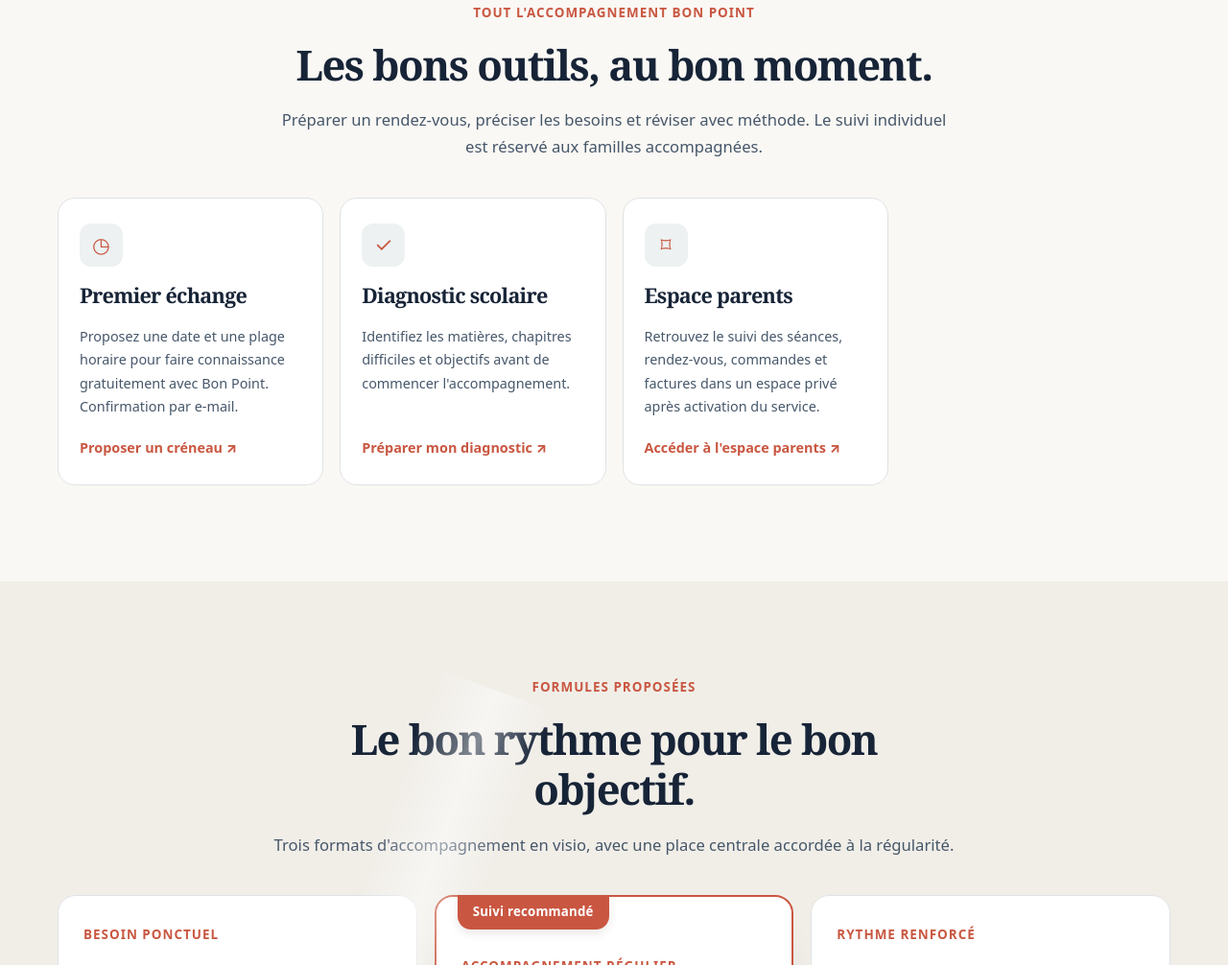
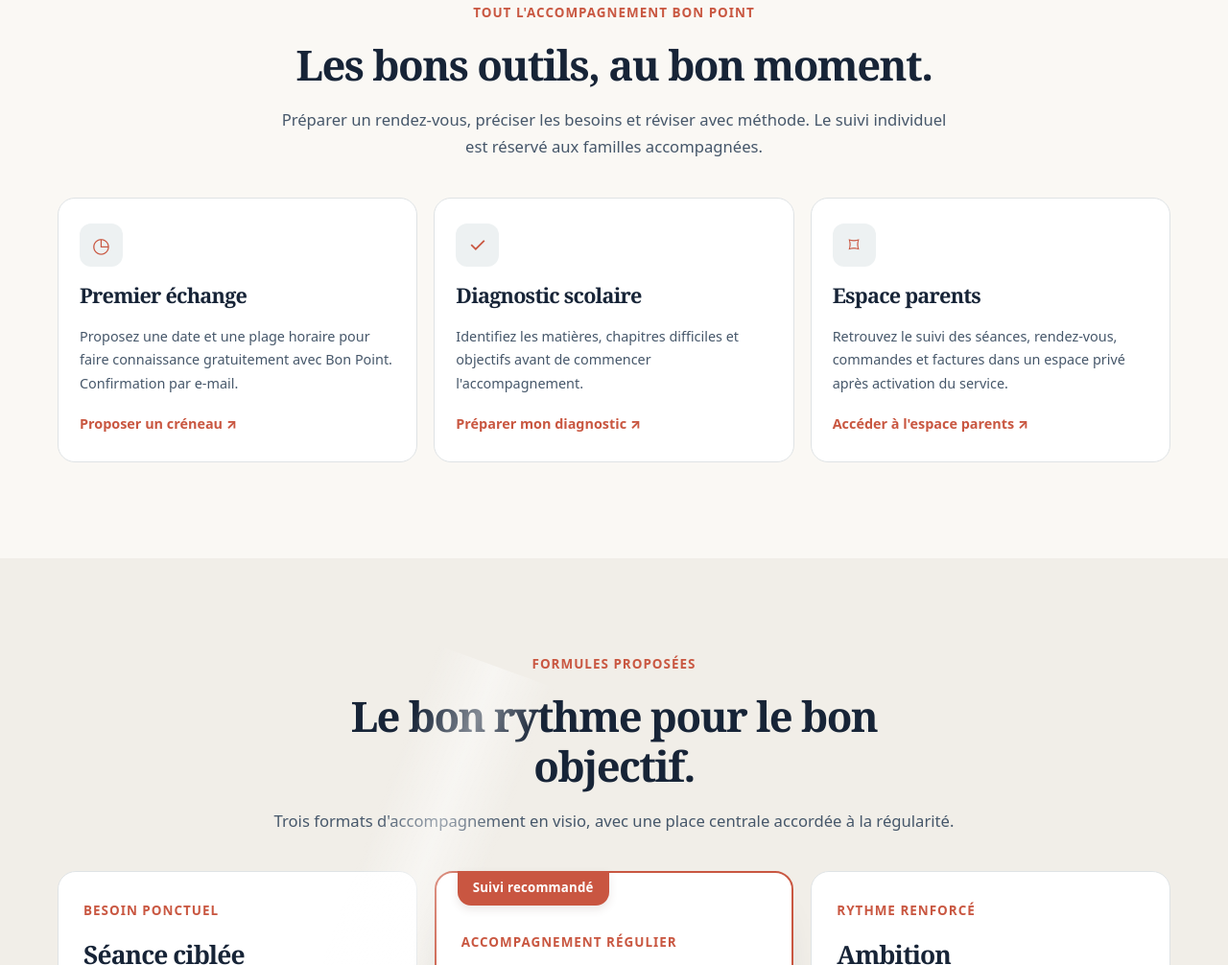
Before and after one commit to bon-point/bon-point, a plain HTML site: page index.html in a window 1280 px wide. Shown: the part 3233-4239 px from the top of the page at 96% size. Drawn offline with Linux system fonts and the light colour scheme; no server answers.

Commit message:
Rééquilibrer la grille des trois services en retirant la bibliothèque provisoire

```diff
--- a/index.html
+++ b/index.html
@@ -165,7 +165,7 @@
 }
 @media(prefers-reduced-motion:reduce){.navlinks a{transition:none!important}}
 
-.tools-grid{display:grid;grid-template-columns:repeat(4,minmax(0,1fr));gap:17px}.tool-card{background:white;border:1px solid var(--line);border-radius:18px;padding:26px 22px;display:flex;flex-direction:column}.tool-card .tool-icon{width:45px;height:45px;border-radius:12px;background:#edf1f2;display:grid;place-items:center;font-size:1.35rem;color:var(--rust);margin-bottom:17px}.tool-card h3{font:600 1.35rem Georgia,serif;line-height:1.22}.tool-card p{font-size:.9rem;flex:1}.tool-card a{font-size:.9rem;font-weight:800;text-decoration:none;color:var(--rust)}.tool-card a:hover{text-decoration:underline}@media(max-width:1100px){.tools-grid{grid-template-columns:repeat(2,minmax(0,1fr))}}@media(max-width:640px){.tools-grid{grid-template-columns:1fr}}
+.tools-grid{display:grid;grid-template-columns:repeat(3,minmax(0,1fr));gap:17px}.tool-card{background:white;border:1px solid var(--line);border-radius:18px;padding:26px 22px;display:flex;flex-direction:column}.tool-card .tool-icon{width:45px;height:45px;border-radius:12px;background:#edf1f2;display:grid;place-items:center;font-size:1.35rem;color:var(--rust);margin-bottom:17px}.tool-card h3{font:600 1.35rem Georgia,serif;line-height:1.22}.tool-card p{font-size:.9rem;flex:1}.tool-card a{font-size:.9rem;font-weight:800;text-decoration:none;color:var(--rust)}.tool-card a:hover{text-decoration:underline}@media(max-width:1100px){.tools-grid{grid-template-columns:repeat(2,minmax(0,1fr))}}@media(max-width:640px){.tools-grid{grid-template-columns:1fr}}
 </style>
 <script type="application/ld+json">{"@context":"https://schema.org","@type":"EducationalOrganization","name":"Bon Point","url":"https://bon-point.github.io/bon-point/","description":"Accompagnement individuel en mathématiques et physique-chimie du collège au lycée.","email":"soutien.bonpoint@gmail.com","areaServed":{"@type":"Country","name":"France"},"availableLanguage":"fr"}</script></head>
 <body><a class="skip" href="#main">Aller au contenu</a>
```
